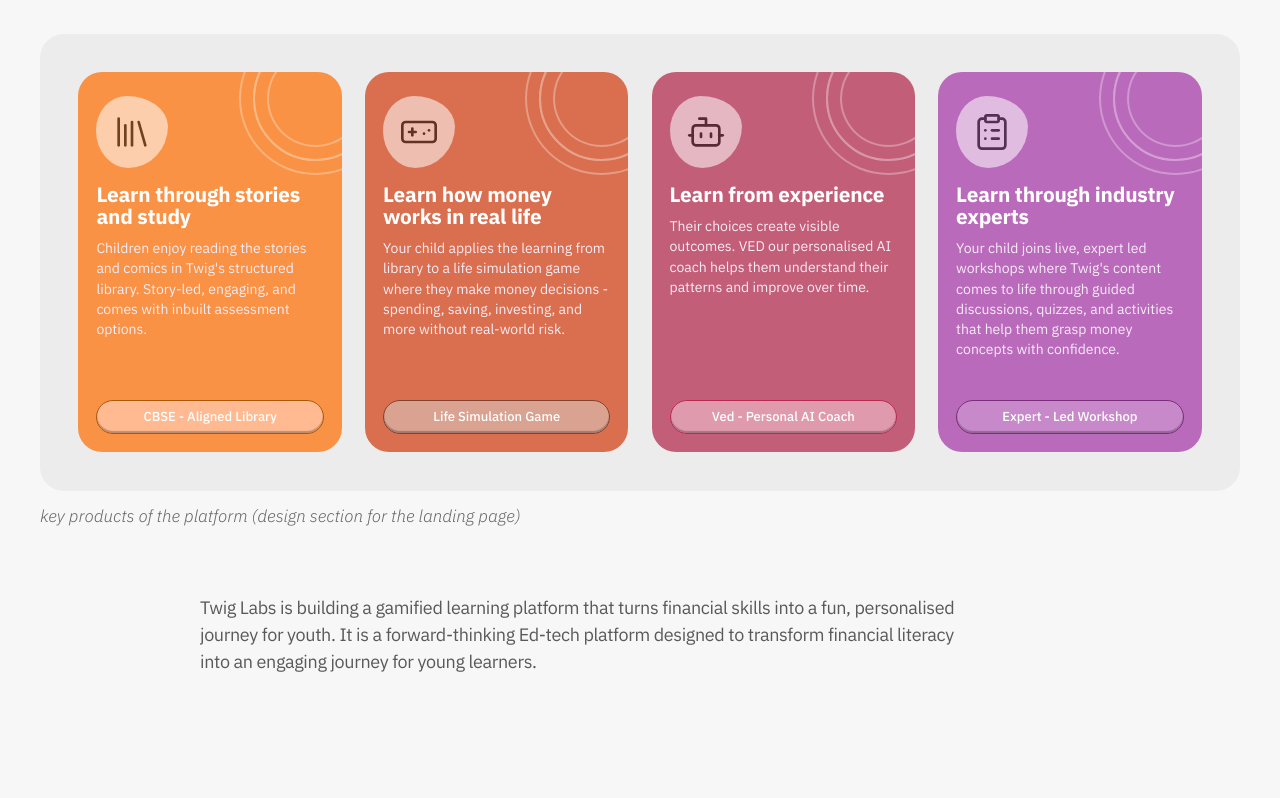
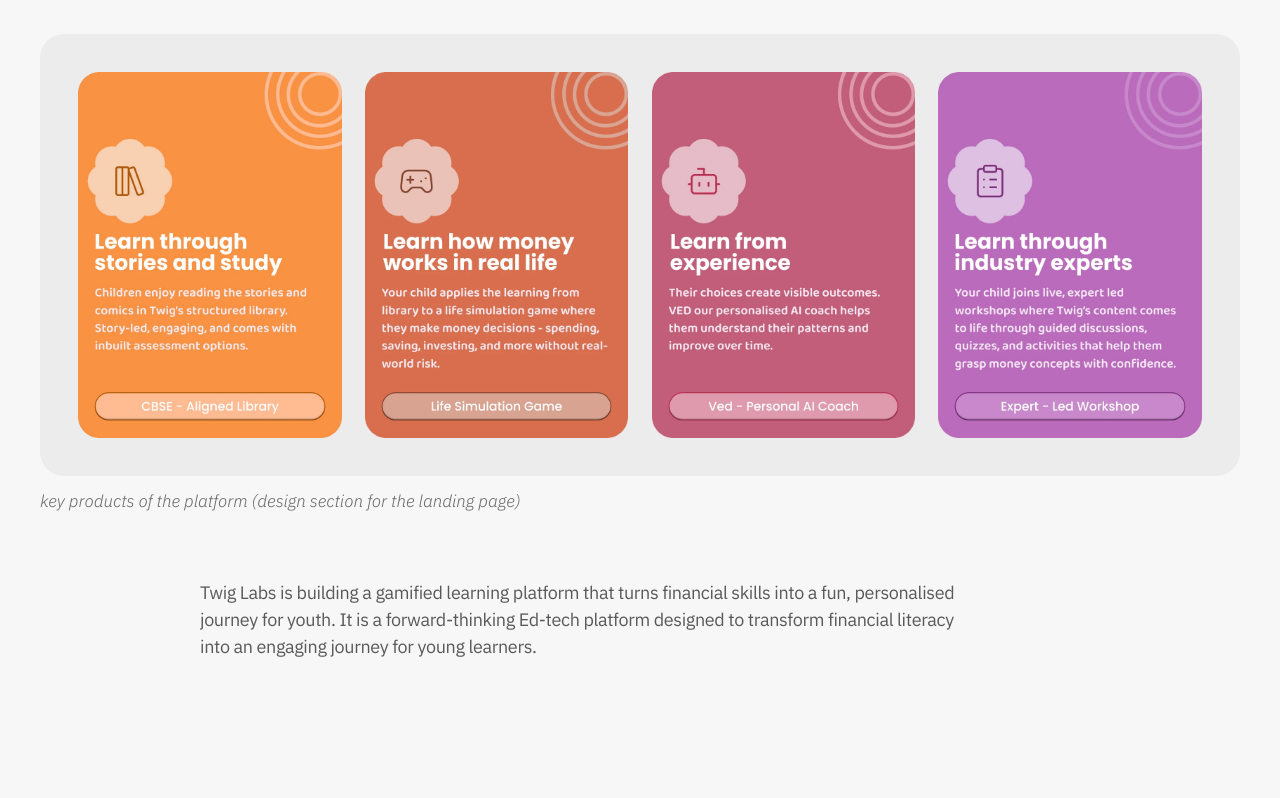
Before and after one commit to designbypriyank/portfolio-site, an Astro site: page /work/twig-labs in a window 1280 px wide. Shown: the part 1694-2492 px from the top of the page. Built offline with nearby package versions, Linux system fonts and the light colour scheme; Astro itself is replaced by a stand-in of ours.

Commit message:
Twig product cards: use exact high-res exports from the Figma design
Co-Authored-By: Claude Opus 5.5 <noreply@anthropic.com>
Claude-Session: https://claude.ai/code/session_01PcSsmdAh32MtxGmBie9Mz1

```diff
--- a/src/components/blocks/Products.astro
+++ b/src/components/blocks/Products.astro
@@ -1,5 +1,5 @@
 ---
-interface Item { title: string; body: string; cta: string; color: string; button: string; border: string; icon: string; }
+interface Item { title: string; body: string; cta: string; color: string; button: string; border: string; icon: string; image?: string; }
 interface Props { items: Item[]; caption?: string; }
 const { items, caption } = Astro.props;
 // Lucide icons — the same set used in the Figma design
@@ -13,7 +13,9 @@ const icons: Record<string, string> = {
 <figure class="products-fig">
   <div class="panel">
     <div class="products">
-      {items.map((p) => (
+      {items.map((p) => p.image ? (
+        <img class="product-img" src={p.image} alt={`${p.title}. ${p.body} (${p.cta})`} width="750" height="1040" loading="lazy" decoding="async" />
+      ) : (
         <article class="product" style={`--p-bg:${p.color};--p-btn:${p.button};--p-border:${p.border}`}>
           <span class="rings" aria-hidden="true"></span>
           <span class="blob" aria-hidden="true">
@@ -35,6 +37,8 @@ const icons: Record<string, string> = {
   .products { display: grid; grid-template-columns: repeat(4, minmax(0, 1fr)); gap: clamp(12px, 1.8vw, 28px); }
   .product { position: relative; overflow: hidden; background: var(--p-bg); color: #fff; border-radius: 24px; padding: 76px 18px 18px; display: flex; flex-direction: column; gap: 10px; min-height: 380px; transition: transform .3s ease; }
   .product:hover { transform: translateY(-4px); }
+  .product-img { width: 100%; height: auto; display: block; transition: transform .3s ease; }
+  .product-img:hover { transform: translateY(-4px); }
   .rings { position: absolute; right: -36px; top: -36px; width: 125px; height: 125px; border-radius: 50%;
     border: 2px solid rgba(255,255,255,.35); box-shadow: 0 0 0 12px var(--p-bg), 0 0 0 14px rgba(255,255,255,.3), inset 0 0 0 12px var(--p-bg), inset 0 0 0 14px rgba(255,255,255,.3); }
   .blob { position: absolute; top: 24px; left: 18px; width: 72px; height: 72px; display: grid; place-items: center;
--- a/src/content/projects/twig-labs.json
+++ b/src/content/projects/twig-labs.json
@@ -48,7 +48,8 @@
               "color": "#f99244",
               "button": "#ffba92",
               "border": "#ad5707",
-              "icon": "library"
+              "icon": "library",
+              "image": "/images/twig/product-1.webp"
             },
             {
               "title": "Learn how money works in real life",
@@ -57,7 +58,8 @@
               "color": "#d96f4f",
               "button": "#d9a291",
               "border": "#82422f",
-              "icon": "game"
+              "icon": "game",
+              "image": "/images/twig/product-2.webp"
             },
             {
               "title": "Learn from experience",
@@ -66,7 +68,8 @@
               "color": "#c35e79",
               "button": "#e09aad",
               "border": "#ba2a50",
-              "icon": "bot"
+              "icon": "bot",
+              "image": "/images/twig/product-3.webp"
             },
             {
               "title": "Learn through industry experts",
@@ -75,7 +78,8 @@
               "color": "#ba6abb",
               "button": "#c889cb",
               "border": "#7a2d78",
-              "icon": "clipboard"
+              "icon": "clipboard",
+              "image": "/images/twig/product-4.webp"
             }
           ]
         },
```
Also changed, not shown: .pages.yml, public/images/twig/product-1.webp (added), public/images/twig/product-2.webp (added), public/images/twig/product-3.webp (added), public/images/twig/product-4.webp (added).
